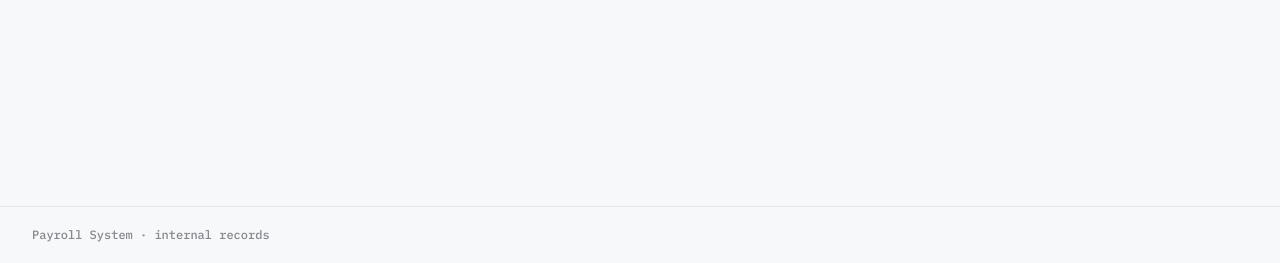
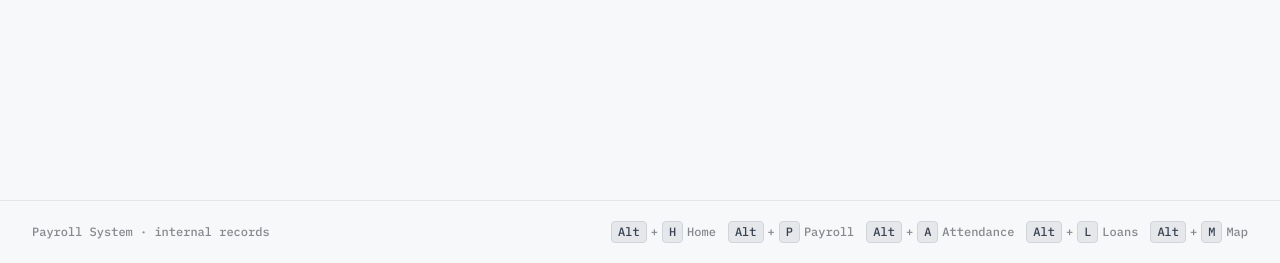
Before and after one commit to RoshD-08/employee_crud, a Flask app: page / in a window 1280 px wide. Shown: the part 537-800 px from the top of the page. Run offline with Flask 3, Linux system fonts and the light colour scheme; the visitor is signed in with stand-in values (Sample User, id 1); a database or web service that is not in the repository returns one stand-in record (values such as "Sample title"); some libraries are stand-ins or nearby versions.

Commit message:
base edits

```diff
--- a/templates/base.html
+++ b/templates/base.html
@@ -124,12 +124,60 @@
     </div>
   </main>
 
-  <footer class="border-t border-line">
-    <div class="w-full px-4 sm:px-6 lg:px-8 py-5 text-xs text-ink/50 font-mono">
-      Payroll System &middot; internal records
+  <footer class="border-t border-line mt-auto">
+    <div class="w-full px-4 sm:px-6 lg:px-8 py-5 text-xs text-ink/50 font-mono flex flex-col md:flex-row justify-between items-center gap-4">
+      <span>Payroll System &middot; internal records</span>
+      {% if g.user %}
+      <div class="flex flex-wrap justify-center gap-3 text-[10px] sm:text-xs">
+        <span class="flex items-center gap-1"><kbd class="bg-gray-200 text-gray-700 px-1.5 py-0.5 rounded border border-gray-300">Alt</kbd>+<kbd class="bg-gray-200 text-gray-700 px-1.5 py-0.5 rounded border border-gray-300">H</kbd> Home</span>
+        <span class="flex items-center gap-1"><kbd class="bg-gray-200 text-gray-700 px-1.5 py-0.5 rounded border border-gray-300">Alt</kbd>+<kbd class="bg-gray-200 text-gray-700 px-1.5 py-0.5 rounded border border-gray-300">P</kbd> Payroll</span>
+        <span class="flex items-center gap-1"><kbd class="bg-gray-200 text-gray-700 px-1.5 py-0.5 rounded border border-gray-300">Alt</kbd>+<kbd class="bg-gray-200 text-gray-700 px-1.5 py-0.5 rounded border border-gray-300">A</kbd> Attendance</span>
+        <span class="flex items-center gap-1"><kbd class="bg-gray-200 text-gray-700 px-1.5 py-0.5 rounded border border-gray-300">Alt</kbd>+<kbd class="bg-gray-200 text-gray-700 px-1.5 py-0.5 rounded border border-gray-300">L</kbd> Loans</span>
+        <span class="flex items-center gap-1"><kbd class="bg-gray-200 text-gray-700 px-1.5 py-0.5 rounded border border-gray-300">Alt</kbd>+<kbd class="bg-gray-200 text-gray-700 px-1.5 py-0.5 rounded border border-gray-300">M</kbd> Map</span>
+        {% if g.user.role == 'Admin' %}
+        <span class="flex items-center gap-1"><kbd class="bg-gray-200 text-gray-700 px-1.5 py-0.5 rounded border border-gray-300">Alt</kbd>+<kbd class="bg-gray-200 text-gray-700 px-1.5 py-0.5 rounded border border-gray-300">S</kbd> Settings</span>
+        {% endif %}
+        {% if g.user.role in ['Admin', 'HR'] %}
+        <span class="flex items-center gap-1"><kbd class="bg-gray-200 text-gray-700 px-1.5 py-0.5 rounded border border-gray-300">Alt</kbd>+<kbd class="bg-gray-200 text-gray-700 px-1.5 py-0.5 rounded border border-gray-300">N</kbd> New</span>
+        {% endif %}
+      </div>
+      {% endif %}
     </div>
   </footer>
 
-  {% block scripts %}{% endblock %}
+
+  {% block scripts %}
+  <script>
+    document.addEventListener('keydown', function(e) {
+      // Ignore if user is typing in an input or textarea
+      if (['INPUT', 'TEXTAREA', 'SELECT'].includes(e.target.tagName)) return;
+
+      if (e.altKey && !e.ctrlKey && !e.shiftKey && !e.metaKey) {
+        const key = e.key.toLowerCase();
+        let targetUrl = '';
+        {% if g.user %}
+        switch(key) {
+          case 'h': targetUrl = "{{ url_for('list_employees') }}"; break;
+          case 'p': targetUrl = "{{ url_for('payroll_dashboard') }}"; break;
+          case 'a': targetUrl = "{{ url_for('daily_attendance') }}"; break;
+          case 'l': targetUrl = "{{ url_for('advances_loans') }}"; break;
+          case 'm': targetUrl = "{{ url_for('employees_map') }}"; break;
+          {% if g.user.role == 'Admin' %}
+          case 's': targetUrl = "{{ url_for('company_settings') }}"; break;
+          {% endif %}
+          {% if g.user.role in ['Admin', 'HR'] %}
+          case 'n': targetUrl = "{{ url_for('add_employee') }}"; break;
+          {% endif %}
+        }
+        {% endif %}
+
+        if (targetUrl) {
+          e.preventDefault();
+          window.location.href = targetUrl;
+        }
+      }
+    });
+  </script>
+  {% endblock %}
 </body>
 </html>
```
